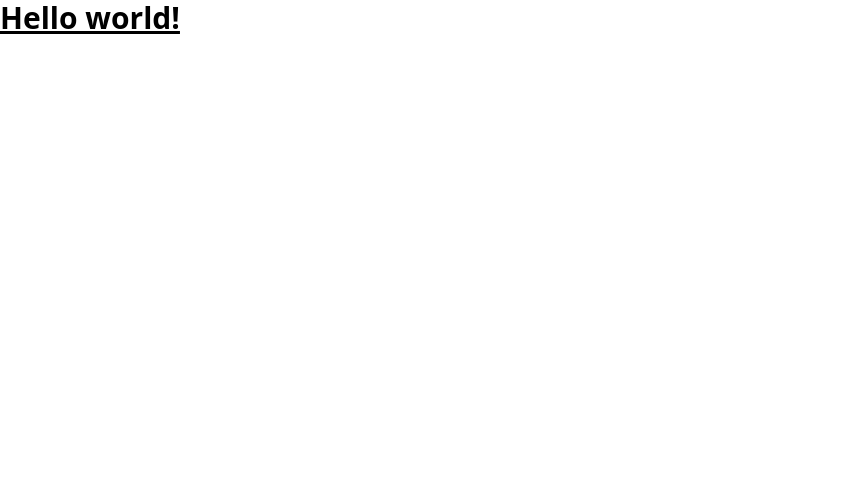
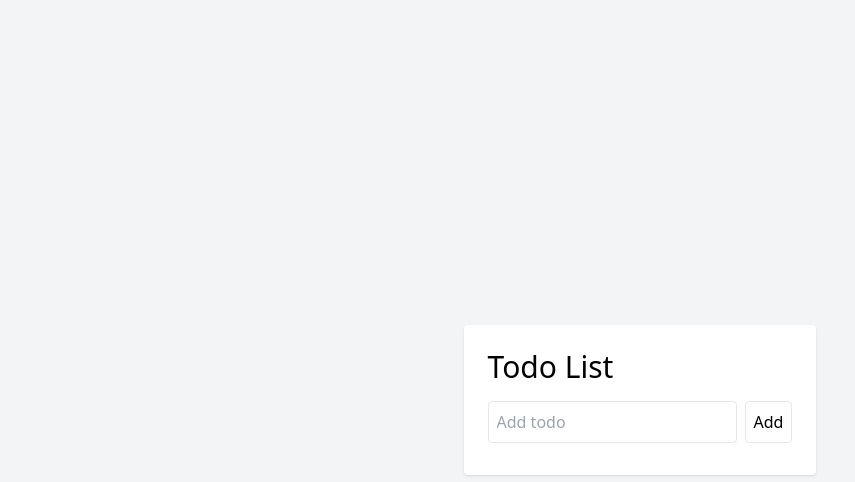
Before and after one commit to the1Riddle/todo, a React app: page / in a window 1280 px wide. Shown: the top 482 px of the page, without its empty margins (0-855 px from the left). Built offline with nearby package versions, Linux system fonts and the light colour scheme; the HTML template or start-up script is replaced by a standard one.

Commit message:
feat: add todo

```diff
--- a/src/App.jsx
+++ b/src/App.jsx
@@ -1,5 +1,36 @@
+import { useState } from 'react';
+import TodoForm from './components/TodoForm';
+
 function App() {
-	return <h1 className="text-3xl font-bold underline">Hello world!</h1>;
+	const [todos, setTodos] = useState([]);
+
+	const handleClick = (todo) => {
+		/**
+		 * Spread in the initial todos
+		 * add the new todo
+		 */
+		setTodos([...todos, todo]);
+	};
+
+	return (
+		<div className="h-screen w-full flex items-center justify-center bg-gray-100">
+			<div className="bg-white rounded shadow p-6">
+				<h1 className="text-3xl">Todo List</h1>
+
+				<div className="flex mt-4 gap-2">
+					<TodoForm handleClick={handleClick} />
+				</div>
+
+				<ol className="mt-2">
+					{todos.map((todo, index) => (
+						<li key={index} className="flex mb-4 items-center">
+							{todo}
+						</li>
+					))}
+				</ol>
+			</div>
+		</div>
+	);
 }
 
 export default App;
--- /dev/null
+++ b/src/components/TodoForm.jsx
@@ -0,0 +1,31 @@
+import { useState } from 'react';
+
+// Props destructuring
+const TodoForm = ({ handleClick }) => {
+	const [input, setInput] = useState('');
+
+	return (
+		<>
+			<input
+				className="border rounded p-2"
+				placeholder="Add todo"
+				value={input}
+				// Attach onChange event
+				onChange={(e) => setInput(e.target.value)}
+			/>
+			<button
+				className="border rounded p-2"
+				// Attach onClick event and pass data back to parent component
+				onClick={() => {
+					handleClick(input);
+					// reset input
+					setInput('');
+				}}
+			>
+				Add
+			</button>
+		</>
+	);
+};
+
+export default TodoForm;
```
